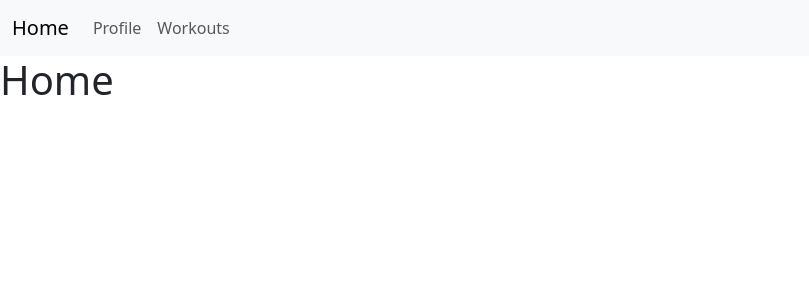
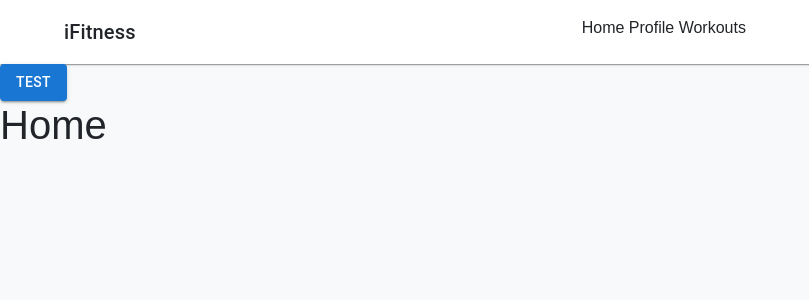
Before and after one commit to Kiankayan/IFitness-School-Project, a React (Vite) app: page / in a window 1280 px wide. Shown: the top 300 px of the page, without its empty margins (0-809 px from the left). Built offline with nearby package versions, Linux system fonts and the light colour scheme.

Commit message:
added App.css and box in navbar

```diff
--- /dev/null
+++ b/src/App.css
@@ -0,0 +1,5 @@
+body {
+  margin: 0;
+  background-color: #f8f9fa;
+  font-family: Arial, Helvetica, sans-serif;
+}
--- a/src/App.tsx
+++ b/src/App.tsx
@@ -1,10 +1,15 @@
 import { Outlet } from "react-router-dom";
 import { NavBar } from "./components/layout";
+import { Button } from "@mui/material";
+import "./App.css";
 
 export default function App(): React.ReactElement {
   return (
     <>
       <NavBar />
+
+      <Button variant="contained">Test</Button>
+
       <main>
         <Outlet />
       </main>
--- a/src/components/layout/NavBar.tsx
+++ b/src/components/layout/NavBar.tsx
@@ -1,12 +1,18 @@
 import { NavLink, Link } from "react-router-dom";
+import { Container } from "@mui/material";
+
+import { AppBar, Toolbar, Typography, Button, Box } from "@mui/material";
 
 function NavBar(): React.ReactElement {
   return (
-    <nav className="navbar navbar-expand-lg navbar-light bg-light">
-      <div className="container-fluid">
-        <Link className="navbar-brand" to="/">
-          Home
+    <AppBar position="static" color="inherit" elevation={1}>
+      <Toolbar>
+        <Container>
+          <Box sx={{ display: "flex", justifyContent: "space-between" }}>
+            <Link to="/" style={{ textDecoration: "none", color: "inherit" }}>
+              <Typography variant="h6">iFitness</Typography>
             </Link>
+            <Box> Home Profile Workouts </Box>
             <button
               className="navbar-toggler"
               type="button"
@@ -32,8 +38,10 @@ function NavBar(): React.ReactElement {
                 </li>
               </ul>
             </div>
-      </div>
-    </nav>
+          </Box>
+        </Container>
+      </Toolbar>
+    </AppBar>
   );
 }
 
```
Lines whose indentation alone changed are shown as unchanged.
